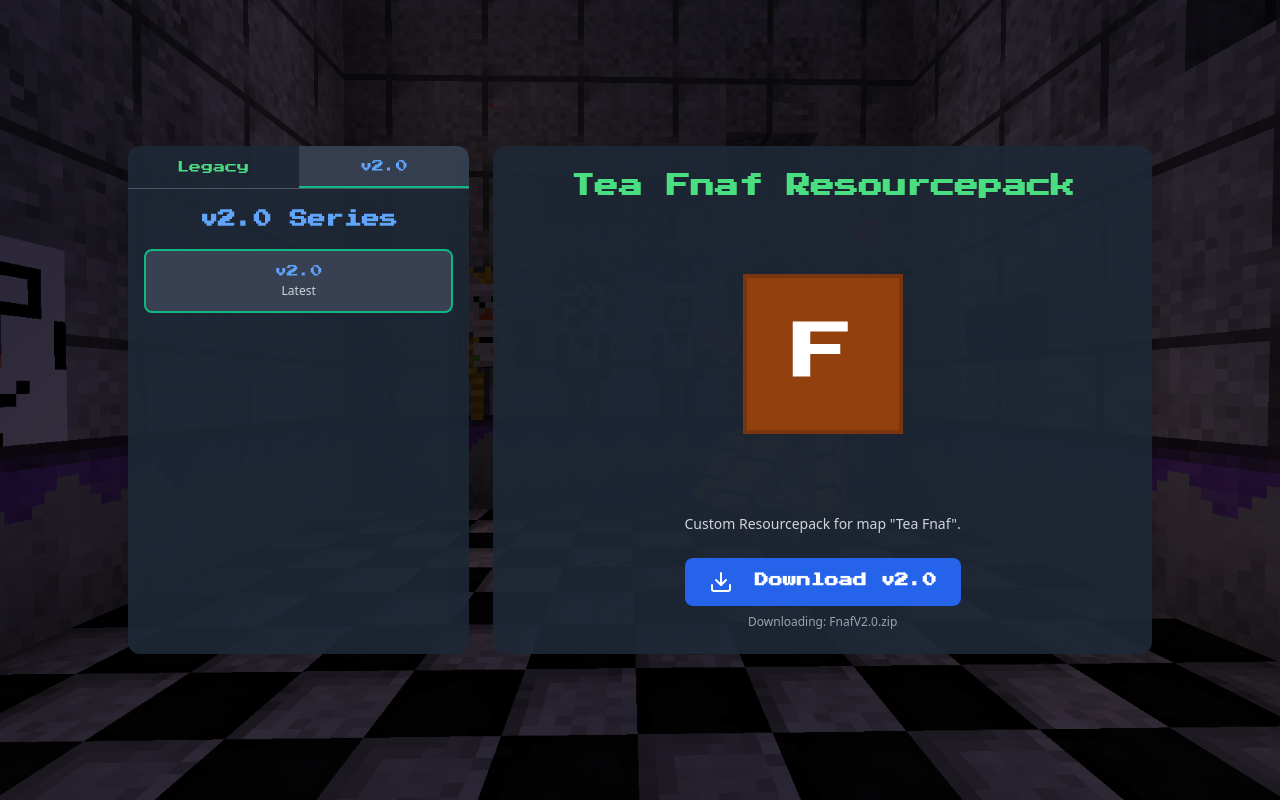
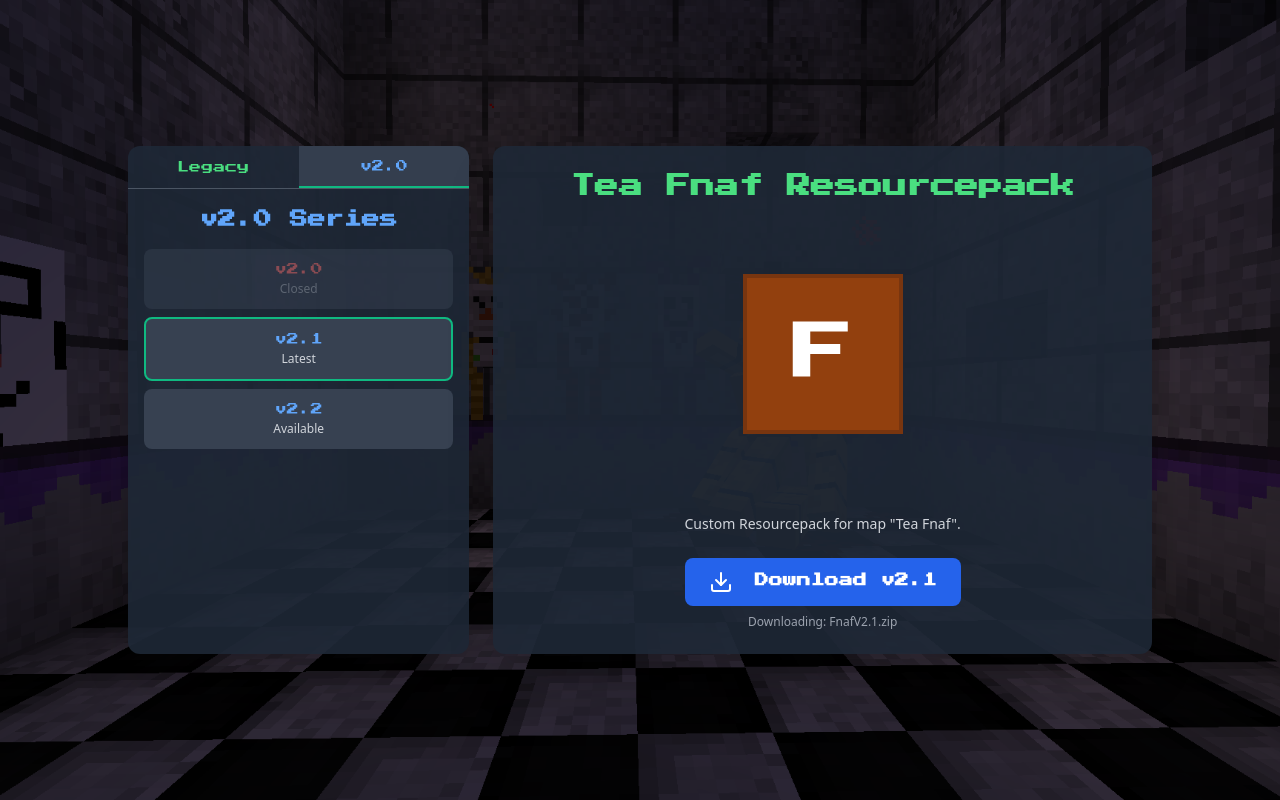
Before and after one commit to Dreamclip/Resourcepack, a plain HTML site: page index.html in a window 1280 px wide. Drawn offline with nearby package versions, Linux system fonts and the light colour scheme.

Commit message:
Update index.html

```diff
--- a/index.html
+++ b/index.html
@@ -132,10 +132,22 @@
                 <div id="v2-tab" class="tab-content">
                     <h2 class="text-lg font-bold text-blue-400 mb-4 minecraft-font text-center">v2.0 Series</h2>
                     <div class="space-y-2">
-                        <!-- Версия 2.0 -->
-                        <div class="version-active version-selected p-3 bg-gray-700 rounded-lg text-center" id="version-2.0" onclick="selectVersion('2.0')">
-                            <div class="text-blue-400 minecraft-font text-xs">v2.0</div>
+                        <!-- Версия 2.0 (закрыта) -->
+                        <div class="version-disabled p-3 bg-gray-700 rounded-lg text-center">
+                            <div class="text-red-400 minecraft-font text-xs">v2.0</div>
+                            <div class="text-gray-400 text-xs mt-1">Closed</div>
+                        </div>
+
+                        <!-- Версия 2.1 -->
+                        <div class="version-active version-selected p-3 bg-gray-700 rounded-lg text-center" id="version-2.1" onclick="selectVersion('2.1')">
+                            <div class="text-blue-400 minecraft-font text-xs">v2.1</div>
                             <div class="text-gray-300 text-xs mt-1">Latest</div>
+                        </div>
+
+                        <!-- Версия 2.2 -->
+                        <div class="version-active p-3 bg-gray-700 rounded-lg text-center" id="version-2.2" onclick="selectVersion('2.2')">
+                            <div class="text-blue-400 minecraft-font text-xs">v2.2</div>
+                            <div class="text-gray-300 text-xs mt-1">Available</div>
                         </div>
                     </div>
                 </div>
@@ -161,9 +173,9 @@
 
                 <div id="downloadSection">
                     <a href="#" id="downloadLink" class="inline-block px-6 py-3 bg-blue-600 hover:bg-blue-500 text-white font-bold rounded-lg transition duration-200 minecraft-font text-sm" onclick="downloadFile()">
-                        <i data-feather="download" class="inline mr-2"></i> Download v2.0
+                        <i data-feather="download" class="inline mr-2"></i> Download v2.1
                     </a>
-                    <p id="fileInfo" class="text-gray-400 text-xs mt-2">Downloading: FnafV2.0.zip</p>
+                    <p id="fileInfo" class="text-gray-400 text-xs mt-2">Downloading: FnafV2.1.zip</p>
                 </div>
             </div>
         </div>
@@ -173,7 +185,7 @@
     <script>
         feather.replace();
 
-        let currentVersion = '2.0';
+        let currentVersion = '2.1';
         let currentTab = 'v2';
 
         // Устанавливаем дату закрытия (текущая дата + 3 дня)
@@ -184,6 +196,8 @@
         const versionFiles = {
             'extra-1.9': 'FnafEXTRA-1.9.zip',
             '2.0': 'FnafV2.0.zip',
+            '2.1': 'FnafV2.1.zip',
+            '2.2': 'FnafV2.2.zip'
         };
 
         function switchTab(tabName) {
@@ -207,12 +221,12 @@
             if (tabName === 'legacy') {
                 selectVersion('extra-1.9');
             } else if (tabName === 'v2') {
-                selectVersion('2.0');
+                selectVersion('2.1');
             }
         }
 
         function selectVersion(version) {
-            if (version === 'extra-1.9' || version === '2.0') {
+            if (version === 'extra-1.9' || version === '2.1' || version === '2.2') {
                 currentVersion = version;
                 updateDownloadSection();
 
@@ -220,7 +234,12 @@
                 if (currentTab === 'legacy') {
                     document.getElementById('version-extra-1.9').classList.add('version-selected', 'version-development');
                 } else if (currentTab === 'v2') {
-                    document.getElementById('version-2.0').classList.add('version-selected');
+                    // Убираем выделение со всех версий
+                    document.querySelectorAll('#v2-tab .version-active').forEach(element => {
+                        element.classList.remove('version-selected');
+                    });
+                    // Добавляем выделение к выбранной версии
+                    document.getElementById(`version-${version}`).classList.add('version-selected');
                 }
             }
         }
@@ -238,8 +257,12 @@
                     buttonText = 'Download EXTRA-1.9';
                     buttonClass += ' bg-yellow-600 hover:bg-yellow-500';
                     break;
-                case '2.0':
-                    buttonText = 'Download v2.0';
+                case '2.1':
+                    buttonText = 'Download v2.1';
+                    buttonClass += ' bg-blue-600 hover:bg-blue-500';
+                    break;
+                case '2.2':
+                    buttonText = 'Download v2.2';
                     buttonClass += ' bg-blue-600 hover:bg-blue-500';
                     break;
             }
```
